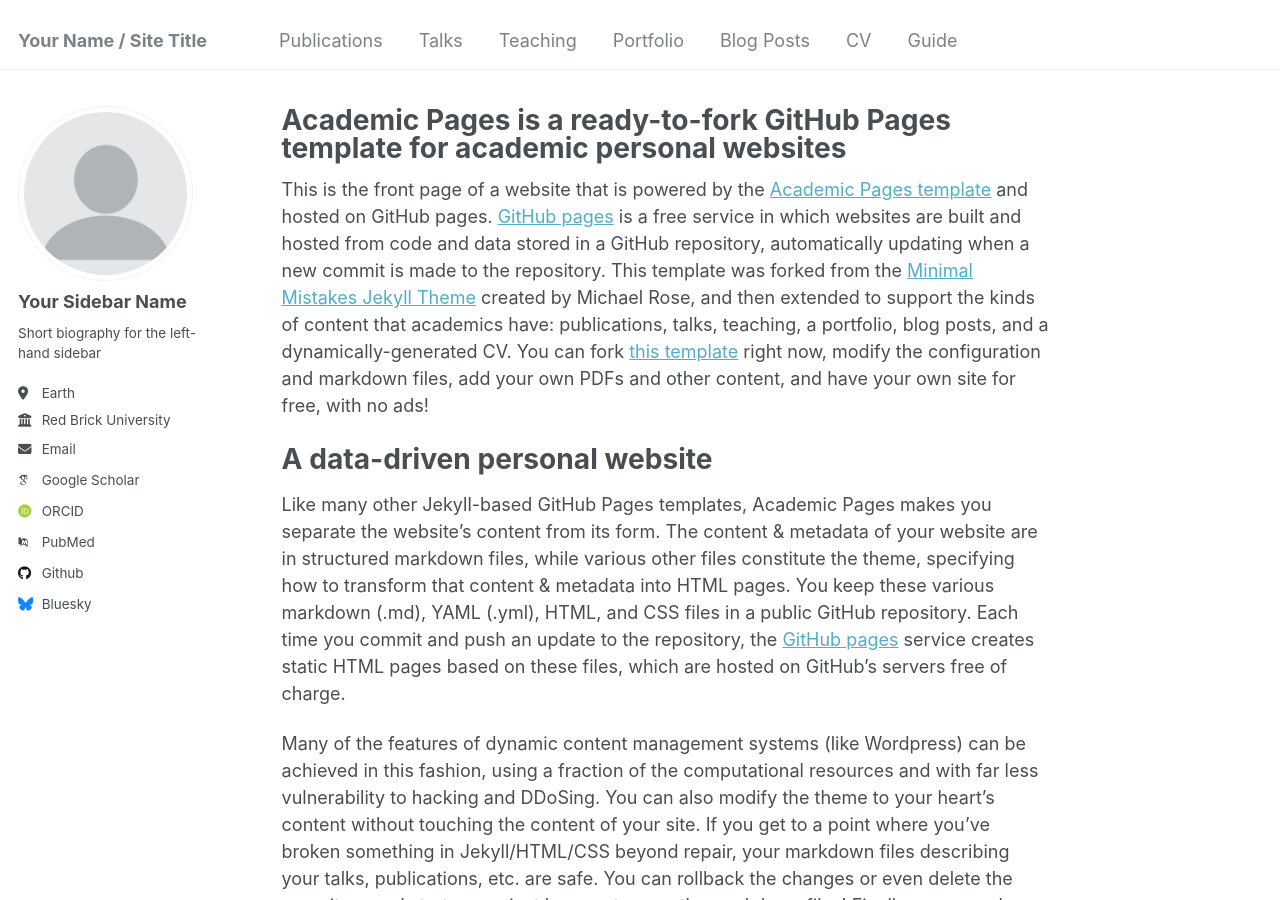
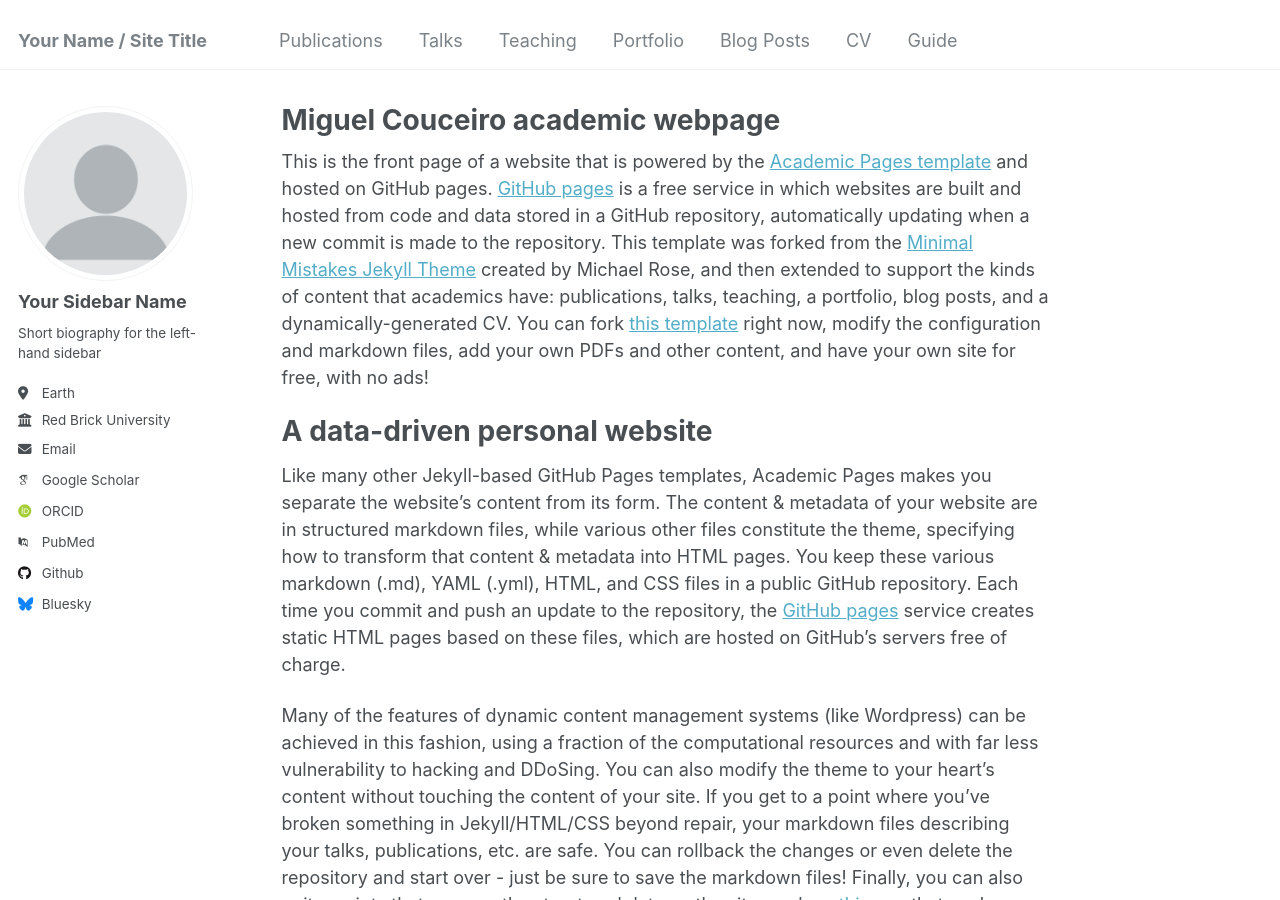
Before and after one commit to miguelcouceiro/miguelcouceiro.github.io, a Jekyll site: the page built from _pages/about.md, in a window 1280 px wide and 900 px high. Built offline with Jekyll 4.4.1, drawn with Linux system fonts in a browser that asks for light colours; some web fonts are replaced.

Commit message:
Update about.md

```diff
--- a/_pages/about.md
+++ b/_pages/about.md
@@ -1,6 +1,6 @@
 ---
 permalink: /
-title: "Academic Pages is a ready-to-fork GitHub Pages template for academic personal websites"
+title: "Miguel Couceiro academic webpage"
 author_profile: true
 redirect_from:
   - /about/
```
